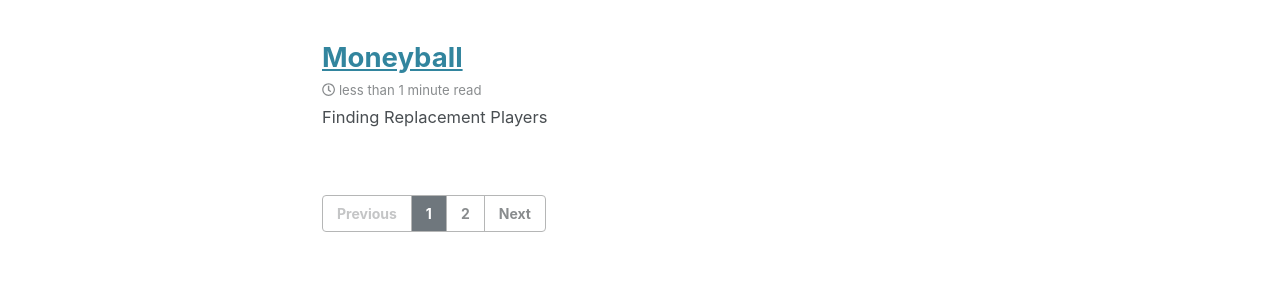
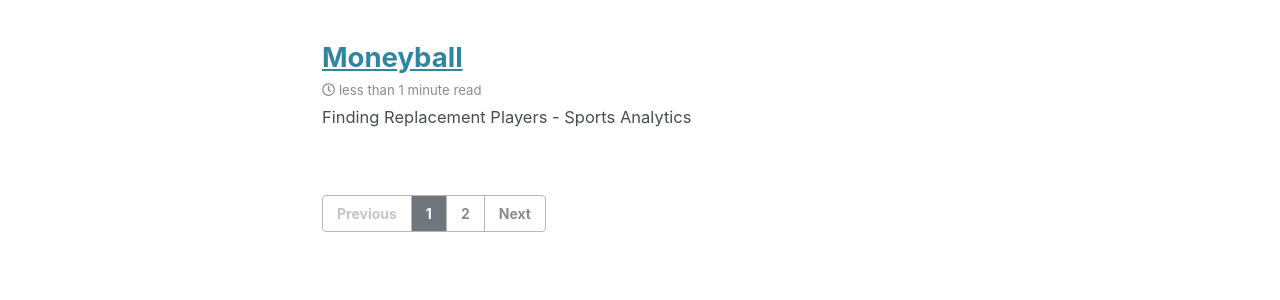
Before and after one commit to Jorg3GF/jorg3gf.github.io, a Jekyll site: the page built from index.html, in a window 1280 px wide and 900 px high, scrolled down 736 px. Shown: the part 400-700 px from the top of the window. Built offline with Jekyll 4.4.1, drawn with Linux system fonts in a browser that asks for light colours; cached includes are drawn as plain includes; nearby versions of some CDN libraries; the list of posts is cut into pages by our own code.

Commit message:
newgithub

```diff
--- a/_posts/2018-12-17-Moneyball.md
+++ b/_posts/2018-12-17-Moneyball.md
@@ -4,7 +4,7 @@
 tags: [other]
 header:
   image: "/images/moneyball.jpg"
-excerpt: "Finding Replacement Players"
+excerpt: "Finding Replacement Players - Sports Analytics"
 ---
 
 Moneyball was the movie which woke me up to the power of analytics.
```
Also changed, not shown: images/fpl.jpg.
